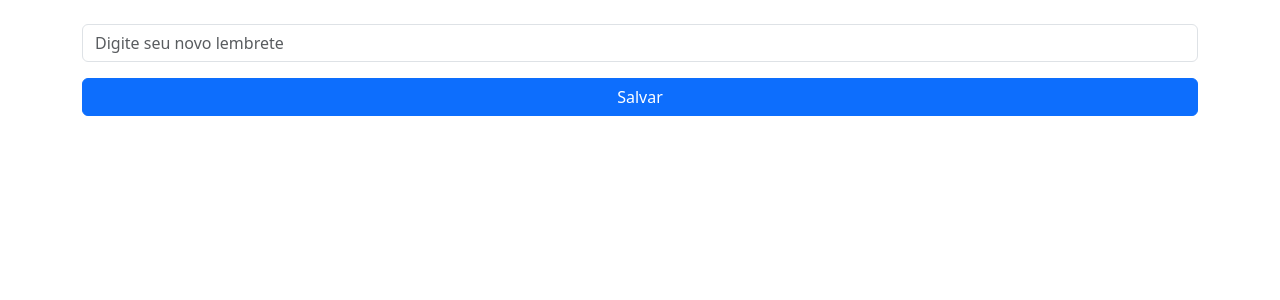
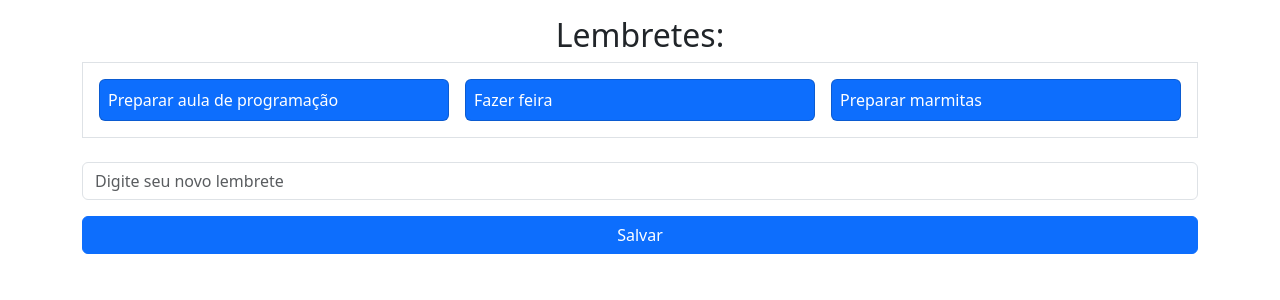
Before and after one commit to joaopedromf/20242_fatec_ipi_pdm_lembretes_P1, a React (Create React App) app: page / in a window 1280 px wide. Shown: the top 300 px of the page. Built offline with nearby package versions, Linux system fonts and the light colour scheme.

Commit message:
feat(p1-pdmt): exibe lista ficticia

```diff
--- a/src/components/App.js
+++ b/src/components/App.js
@@ -1,9 +1,10 @@
 import React, { Component } from 'react'
 import LembreteEntrada from './LembreteEntrada'
+import LembreteLista from './LembreteLista'
 
 export default class App extends Component {
     state = {
-        lembretes: []
+        lembretes: ['Preparar aula de programação','Fazer feira','Preparar marmitas']
     }
 
     salvarLembrete = (lembrete) => {
@@ -14,11 +15,8 @@ export default class App extends Component {
     render() {
         return (
             <div className='container'>
-                <div className="row">
-                    <div className="col-sm-12 col-md-6 col-lg-4">
-
-                    </div>
-                </div>
+                <h1 className='h2 text-center mt-3'>Lembretes:</h1>
+                <LembreteLista lembretes={this.state.lembretes}/>
                 <LembreteEntrada
                     placeholderCampo='Digite seu novo lembrete'
                     textoBotao='Salvar'
--- a/src/components/LembreteEntrada.js
+++ b/src/components/LembreteEntrada.js
@@ -30,6 +30,7 @@ export default class LembreteEntrada extends Component {
                     value={this.state.termo}
                     onChange={this.onTermoAlterado}
                     className='form-control mb-3'
+                    required
                 />
                 <button type='submit' className='btn btn-primary w-100'>
                     {this.props.textoBotao}
--- /dev/null
+++ b/src/components/LembreteLista.js
@@ -0,0 +1,19 @@
+import React from 'react'
+
+const LembreteLista = ({lembretes}) => {
+    const lista = lembretes.map((lembrete, key)=>(
+        <div key={key} className="col-sm-12 col-md-6 col-lg-4">
+            <div className="card bg-primary text-white p-2">{lembrete}</div>
+        </div>
+    ))
+
+    return (
+        <div className='border'>
+            <div className="row g-3 p-3">
+                {lista}
+            </div>
+        </div>
+    )
+}
+
+export default LembreteLista
```
